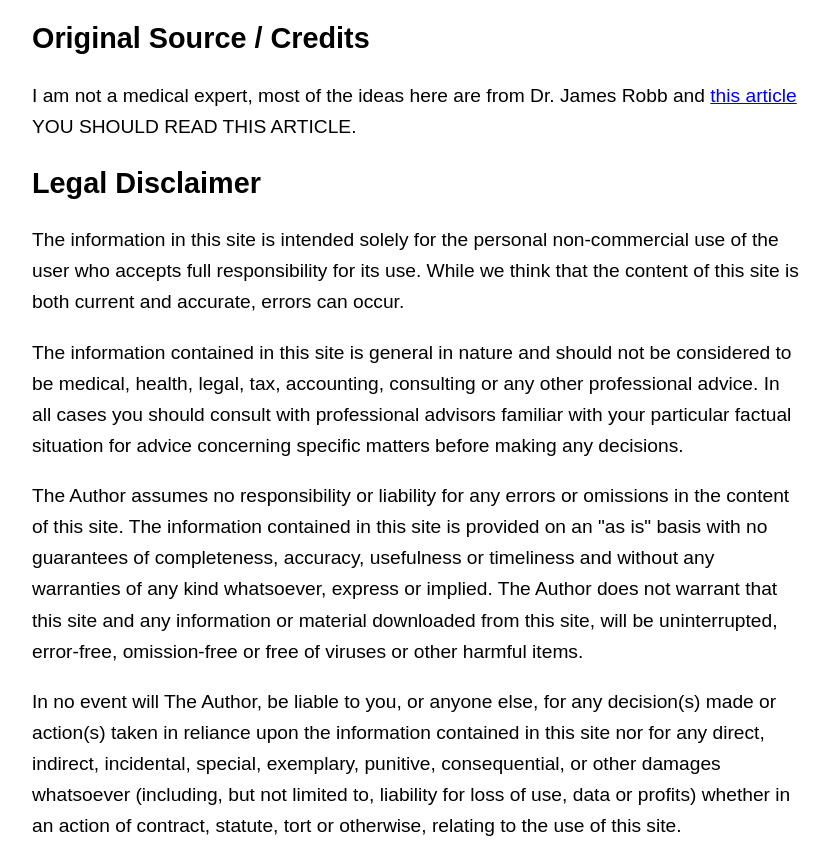
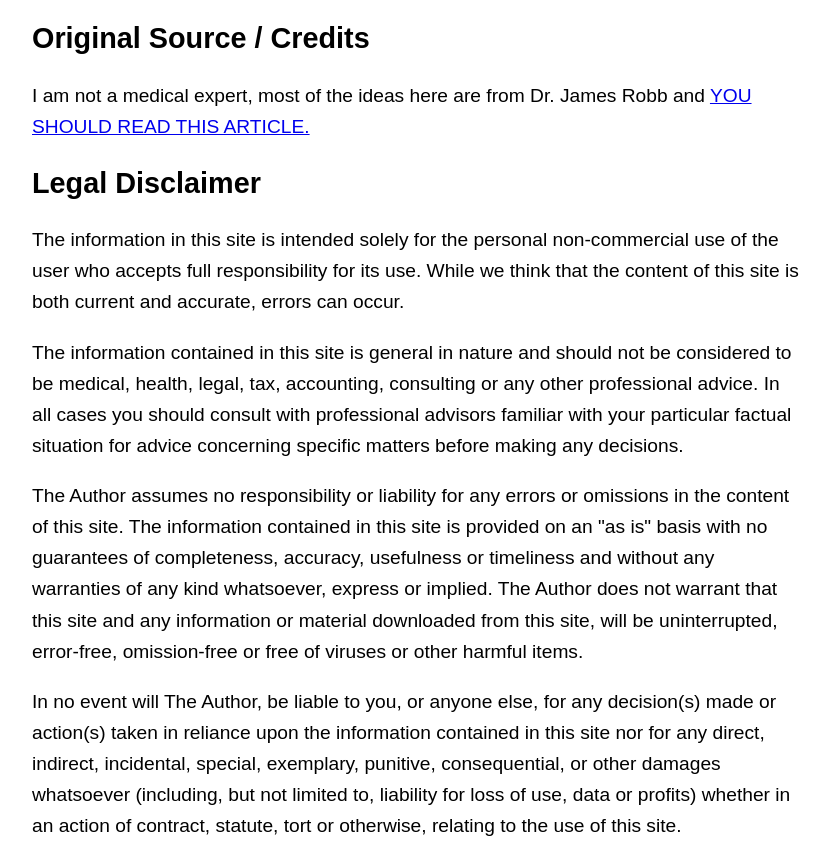
Before and after one commit to cameron-elliott/staysafe, a plain HTML site: page index.html in a window 1280 px wide. Shown: the part 1720-2578 px from the top of the page, without its empty margins (224-1053 px from the left). Drawn offline with Linux system fonts and the light colour scheme.

Commit message:
Update index.html

```diff
--- a/index.html
+++ b/index.html
@@ -65,7 +65,7 @@
 <li><a href="https://www.amazon.com/dp/B07HDC8DGG">Anti-germ tool</a></li>
 </ul>
 <h2 id="original-source-credits">Original Source / Credits</h2>
-<p>I am not a medical expert, most of the ideas here are from Dr. James Robb and <a href="https://slippedisc.com/2020/03/some-expert-advice-on-coronavirus/">this article</a> YOU SHOULD READ THIS ARTICLE.</p>
+<p>I am not a medical expert, most of the ideas here are from Dr. James Robb and <a href="https://slippedisc.com/2020/03/some-expert-advice-on-coronavirus/"> YOU SHOULD READ THIS ARTICLE.</a></p>
 <h2 id="legal-disclaimer">Legal Disclaimer</h2>
 <p>The information in this site is intended solely for the personal non-commercial use of the user who accepts full responsibility for its use.  While we think that the content of this site is both current and accurate, errors can occur.</p>
 <p>The information contained in this site is general in nature and should not be considered to be medical, health, legal, tax, accounting, consulting or any other professional advice.  In all cases you should consult with professional advisors familiar with your particular factual situation for advice concerning specific matters before making any decisions.</p>
```
